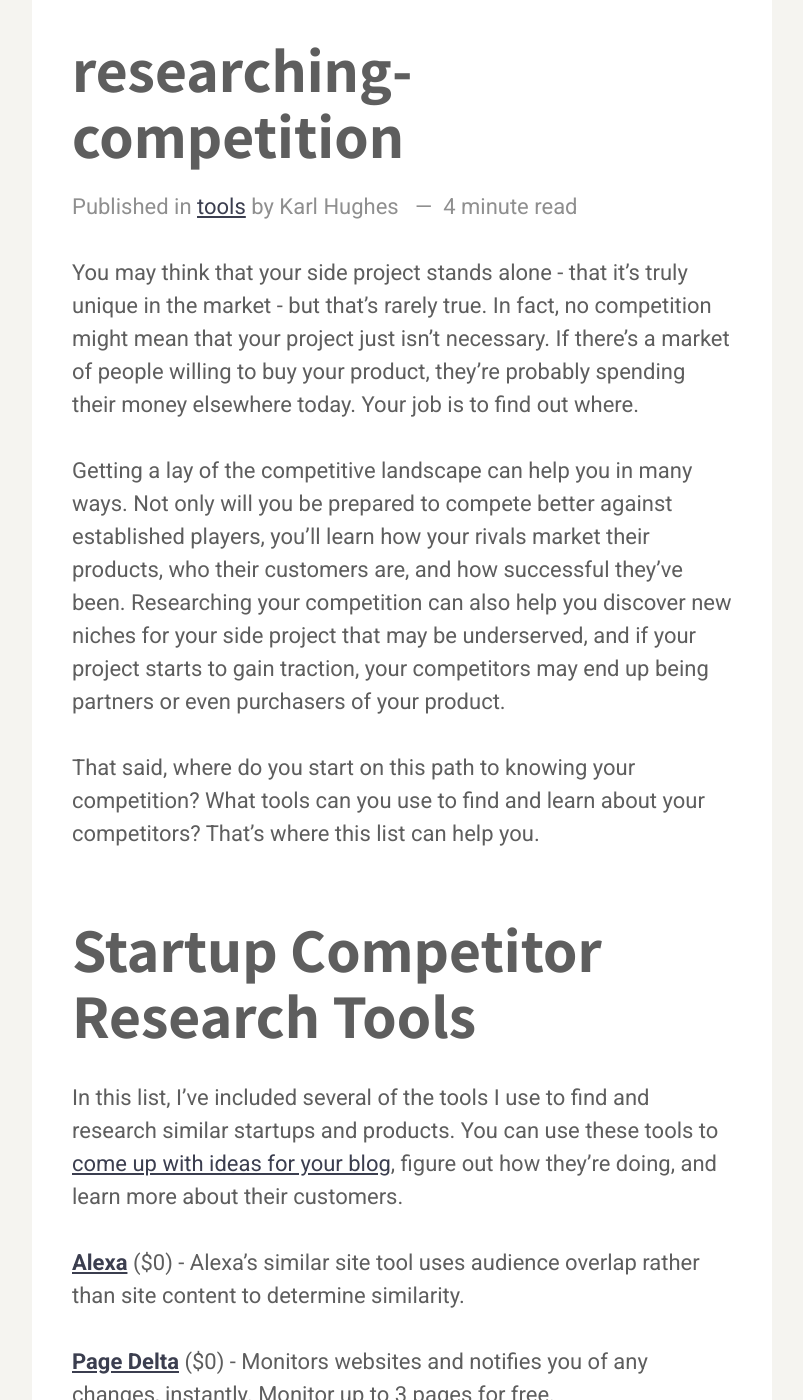
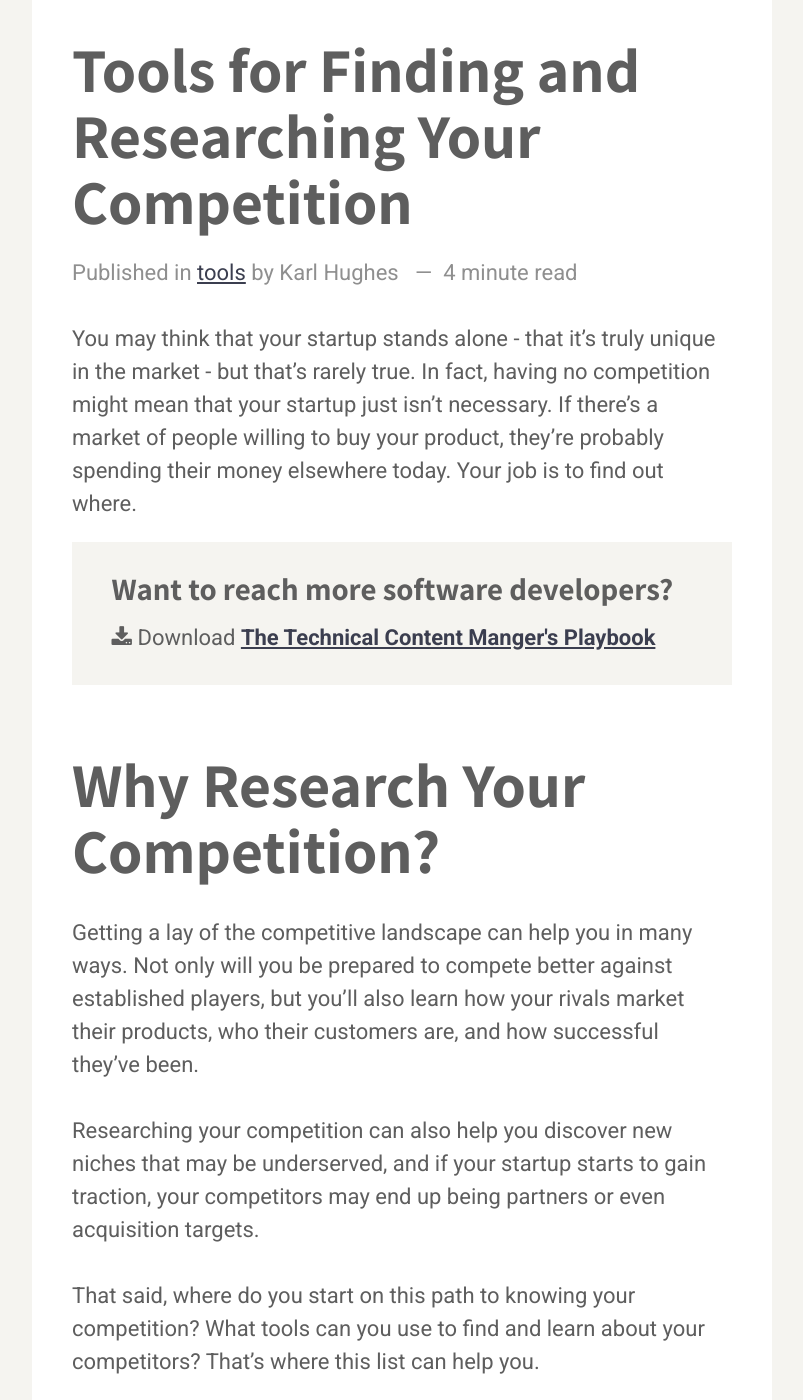
Before and after one commit to karllhughes/learn, a Jekyll site: the page built from _posts/2020-12-20-researching-competition.md, in a window 1280 px wide and 1400 px high, scrolled down 511 px. Shown: the whole window, without its empty margins (238-1041 px from the left). Built offline with Jekyll 4.4.1, drawn with Linux system fonts in a browser that asks for light colours; a script that is not in the unit is left out.

Commit message:
Update Posts “2020-12-20-researching-competition”

```diff
--- a/_posts/2020-12-20-researching-competition.md
+++ b/_posts/2020-12-20-researching-competition.md
@@ -1,6 +1,6 @@
 ---
 layout: post
-title: researching-competition
+title: Tools for Finding and Researching Your Competition
 description: Want to know what your competitors are up to? Here are 20+ tools
   for keeping up with your startup's competition.
 categories: tools
@@ -8,9 +8,15 @@
 date: 2020-12-20T02:04:42.330Z
 img: /assets/posts/competition.jpg
 ---
-You may think that your side project stands alone - that it's truly unique in the market - but that's rarely true. In fact, no competition might mean that your project just isn't necessary. If there's a market of people willing to buy your product, they're probably spending their money elsewhere today. Your job is to find out where.
+You may think that your startup stands alone - that it's truly unique in the market - but that's rarely true. In fact, having no competition might mean that your startup just isn't necessary. If there's a market of people willing to buy your product, they're probably spending their money elsewhere today. Your job is to find out where.
 
-Getting a lay of the competitive landscape can help you in many ways. Not only will you be prepared to compete better against established players, you'll learn how your rivals market their products, who their customers are, and how successful they've been. Researching your competition can also help you discover new niches for your side project that may be underserved, and if your project starts to gain traction, your competitors may end up being partners or even purchasers of your product.
+<!-- signup -->
+
+## Why Research Your Competition?
+
+Getting a lay of the competitive landscape can help you in many ways. Not only will you be prepared to compete better against established players, but you'll also learn how your rivals market their products, who their customers are, and how successful they've been.
+
+Researching your competition can also help you discover new niches that may be underserved, and if your startup starts to gain traction, your competitors may end up being partners or even acquisition targets.
 
 That said, where do you start on this path to knowing your competition? What tools can you use to find and learn about your competitors? That's where this list can help you.
 
```
